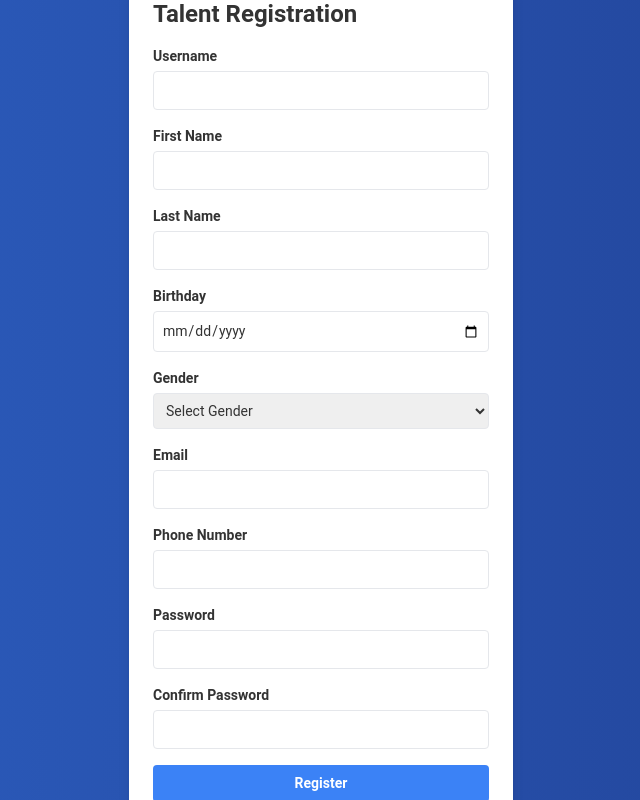
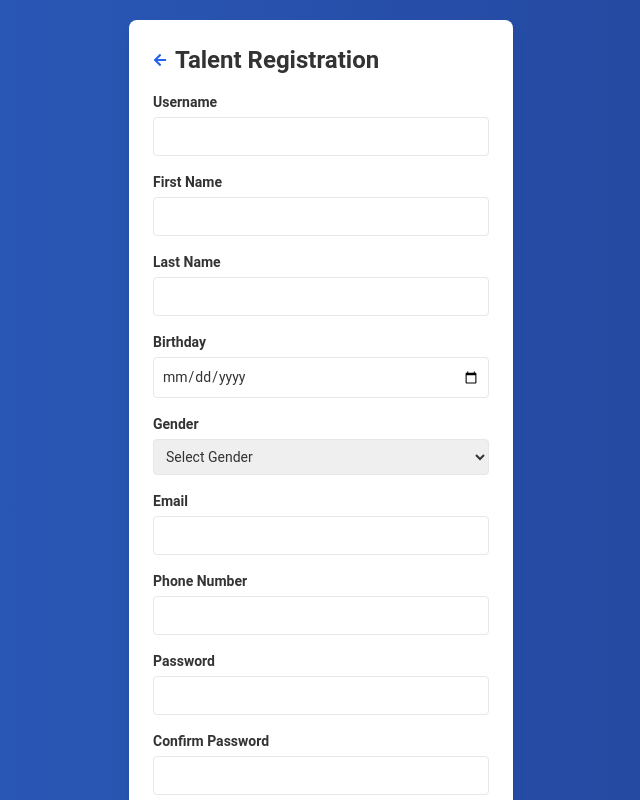
Before and after one commit to lukeperry/SSU-Career-Connect, a React (Create React App) app in the folder client/: page /talent/register in a window 1280 px wide. Shown: the whole page, without its empty margins (319-959 px from the left). Built offline with nearby package versions, Linux system fonts and the light colour scheme.

Commit message:
fixed registration form, added a back button

```diff
--- a/client/src/css/ApplicantsList.css
+++ b/client/src/css/ApplicantsList.css
@@ -11,12 +11,6 @@
   box-shadow: 0 2px 4px rgba(0, 0, 0, 0.1);
   overflow: hidden;
   width: 250px;
-}
-
-.profile-picture {
-  width: 100%;
-  height: 150px;
-  object-fit: cover;
 }
 
 .applicant-details {
--- a/client/src/css/LandingPage.css
+++ b/client/src/css/LandingPage.css
@@ -3,6 +3,15 @@
   background: linear-gradient(270deg, #1e3a8a, #3b82f6, #6366f1, #4f46e5);
   background-size: 800% 800%;
   animation: gradientAnimation 15s ease infinite;
+}
+
+.f-inherit {
+  height: inherit;
+}
+
+.f-margin {
+  margin-top: 20px;
+  margin-bottom: 20px;
 }
 
 @keyframes gradientAnimation {
--- a/client/src/css/Profile.css
+++ b/client/src/css/Profile.css
@@ -65,7 +65,6 @@ body, html {
 
 .profile-picture {
   width: 150px; /* Adjust the size as needed */
-  height: 150px; /* Adjust the size as needed */
   border-radius: 50%;
   object-fit: cover;
   display: block;
--- a/client/src/pages/HRPage.js
+++ b/client/src/pages/HRPage.js
@@ -1,5 +1,6 @@
 import React from "react";
 import { useNavigate } from "react-router-dom";
+import { FaArrowLeft } from 'react-icons/fa'; // Import the arrow icon from react-icons
 import '../css/LandingPage.css'; // Import the CSS file for styling
 
 const HRPage = () => {
@@ -7,7 +8,14 @@ const HRPage = () => {
 
   return (
     <div className="h-screen animated-gradient flex items-center justify-center">
-      <div className="text-center">
+      <div className="text-center relative pt-16"> {/* Added padding-top to create space for the button */}
+        <button
+          type="button"
+          onClick={() => navigate(-1)}
+          className="absolute top-0 left-0 text-3xl text-white m-4" // Decreased size to text-3xl
+        >
+          <FaArrowLeft />
+        </button>
         <h1 className="text-4xl font-bold text-white mb-8">HR Portal</h1>
         <div className="space-x-4">
           <button
--- a/client/src/pages/TalentPage.js
+++ b/client/src/pages/TalentPage.js
@@ -1,5 +1,6 @@
 import React from "react";
 import { useNavigate } from "react-router-dom";
+import { FaArrowLeft } from 'react-icons/fa'; // Import the arrow icon from react-icons
 import '../css/LandingPage.css'; // Import the CSS file for styling
 
 const TalentPage = () => {
@@ -7,7 +8,14 @@ const TalentPage = () => {
 
   return (
     <div className="h-screen animated-gradient flex items-center justify-center">
-      <div className="text-center">
+      <div className="text-center relative pt-16"> {/* Added padding-top to create space for the button */}
+        <button
+          type="button"
+          onClick={() => navigate(-1)}
+          className="absolute top-0 left-0 text-3xl text-white m-4" // Decreased size to text-3xl
+        >
+          <FaArrowLeft />
+        </button>
         <h1 className="text-4xl font-bold text-white mb-8">Talent Portal</h1>
         <div className="space-x-4">
           <button
--- a/client/src/pages/TalentRegister.js
+++ b/client/src/pages/TalentRegister.js
@@ -1,6 +1,7 @@
 import React, { useState } from "react";
 import axios from "axios";
 import { useNavigate } from "react-router-dom";
+import { FaArrowLeft } from 'react-icons/fa'; // Import the arrow icon from react-icons
 import '../css/LandingPage.css'; // Import the CSS file for styling
 
 const TalentRegister = () => {
@@ -53,9 +54,14 @@ const TalentRegister = () => {
   };
 
   return (
-    <div className="h-screen animated-gradient flex items-center justify-center">
-      <form onSubmit={handleSubmit} className="bg-white p-6 rounded-lg shadow-lg w-96">
-        <h2 className="text-2xl font-bold mb-4">Talent Registration</h2>
+    <div className="h-screen animated-gradient flex items-center justify-center f-inherit">
+      <form onSubmit={handleSubmit} className="bg-white p-6 rounded-lg shadow-lg w-96 f-inherit f-margin">
+        <div className="flex items-center mb-4">
+          <button type="button" onClick={() => navigate(-1)} className="mr-2">
+            <FaArrowLeft className="text-blue-600" />
+          </button>
+          <h2 className="text-2xl font-bold">Talent Registration</h2>
+        </div>
         {message && <p className="text-red-500 mb-4">{message}</p>}
         <div className="mb-4">
           <label className="block mb-1 font-bold">Username</label>
```
Also changed, not shown: client/staticwebapp.config.json (added, +8 -0 lines), 1 other file (tests, documents, lock files or other folders).
